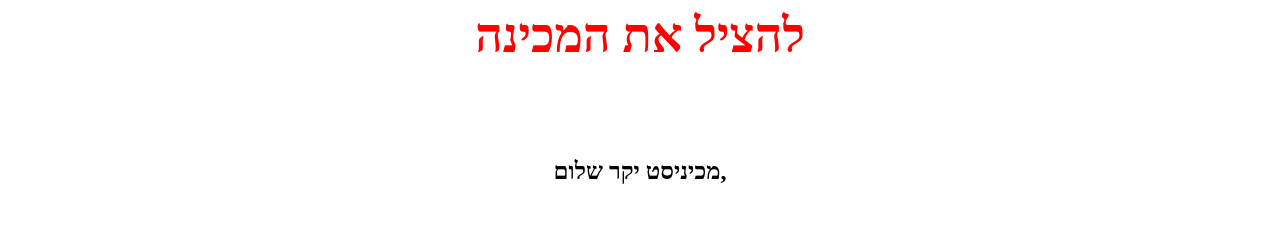
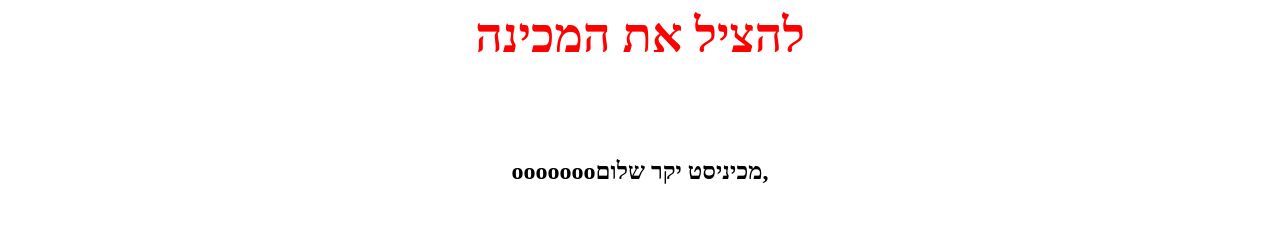
Before and after one commit to danielSigal/escapeRoomMechina, a plain HTML site: page index1.html in a window 1280 px wide. Shown: the top 242 px of the page. Drawn offline with Linux system fonts and the light colour scheme.

Commit message:
Update index1.html

```diff
--- a/index1.html
+++ b/index1.html
@@ -5,7 +5,7 @@
     </br>
     </br>
     </br>
-    <center><h2> מכיניסט יקר שלום, </h2></center>
+    <center><h2> oooooooמכיניסט יקר שלום, </h2></center>
 </br>
     <center><h2> אני נאלץ לבשר לך שהתגלתה קבוצה של אנשים ממורמרים שלא התקבלו לברעם בחמש השנים האחרונות והחליטו לרקוח מזימה. </h2></center>
     <center>
```
